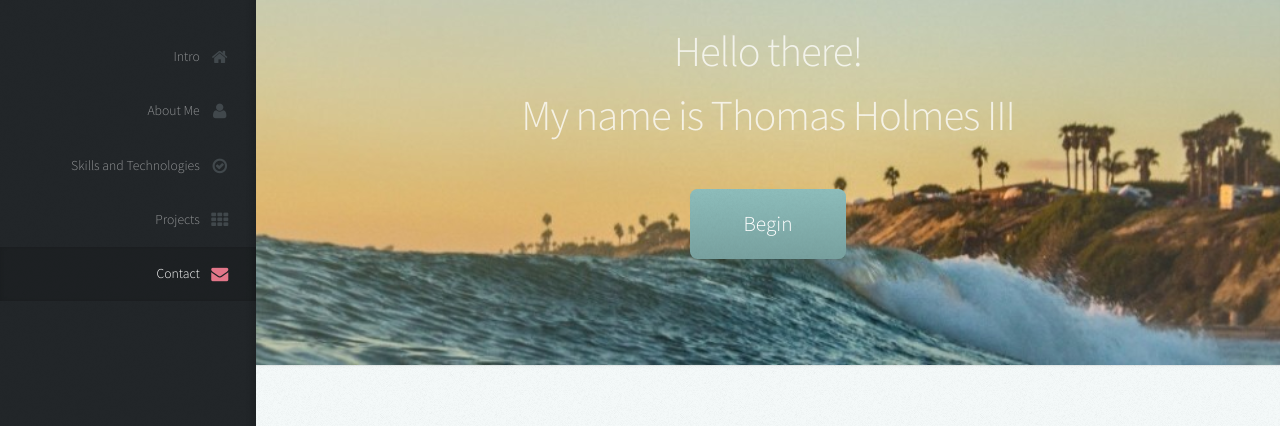
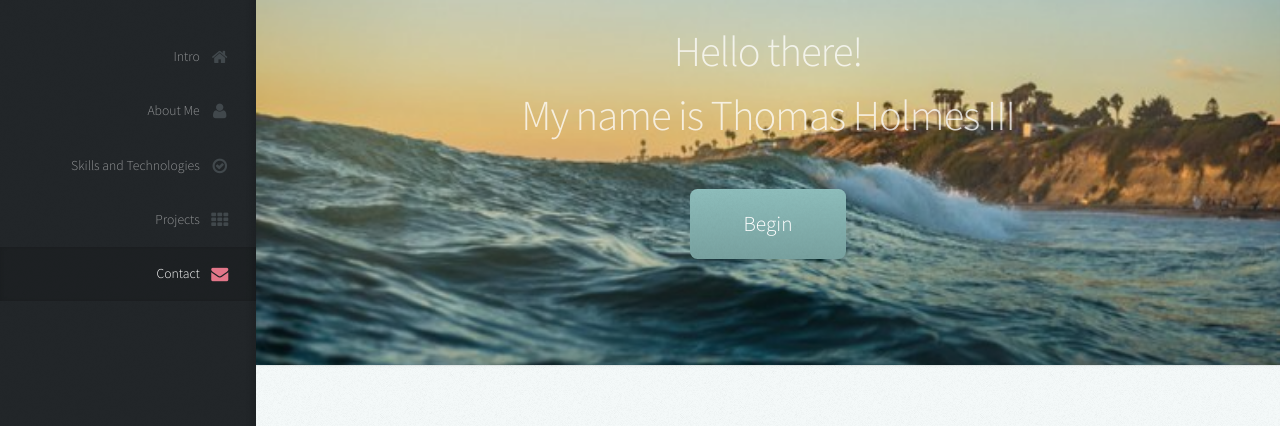
Before and after one commit to tholmes741/tholmes741.github.io, a plain HTML site: page index.html in a window 1280 px wide. Shown: the part 88-514 px from the top of the page. Drawn offline with Linux system fonts and the light colour scheme.

Commit message:
update banner

```diff
--- a/assets/sass/main.scss
+++ b/assets/sass/main.scss
@@ -650,7 +650,7 @@
 
 			&.one {
 				background-color: #81918E;
-				background-image: url('../../images/linkedin_background.jpeg');
+				background-image: url('../../images/waves.png');
 			}
 
 			&.two {
```
Also changed, not shown: assets/css/main.css, images/waves.png (added).
